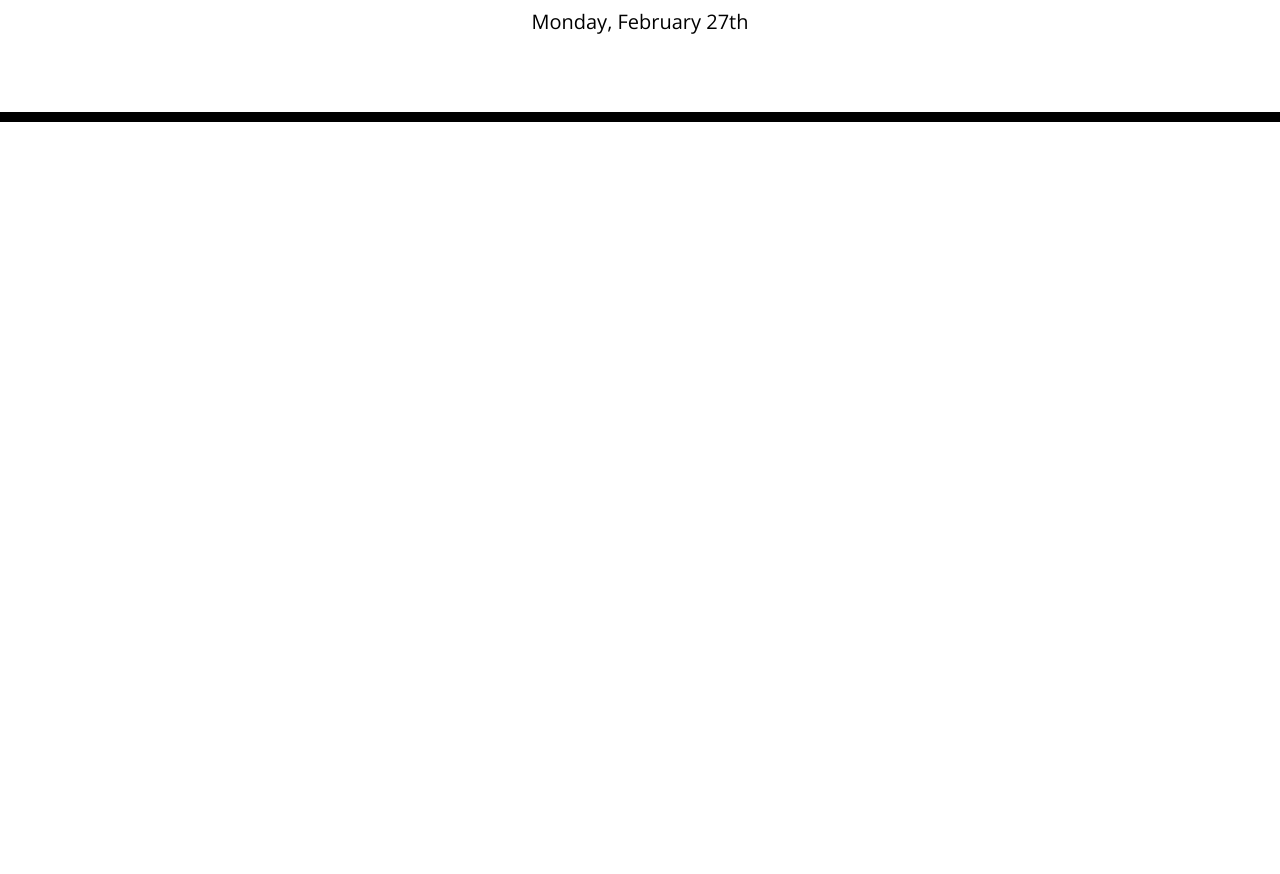
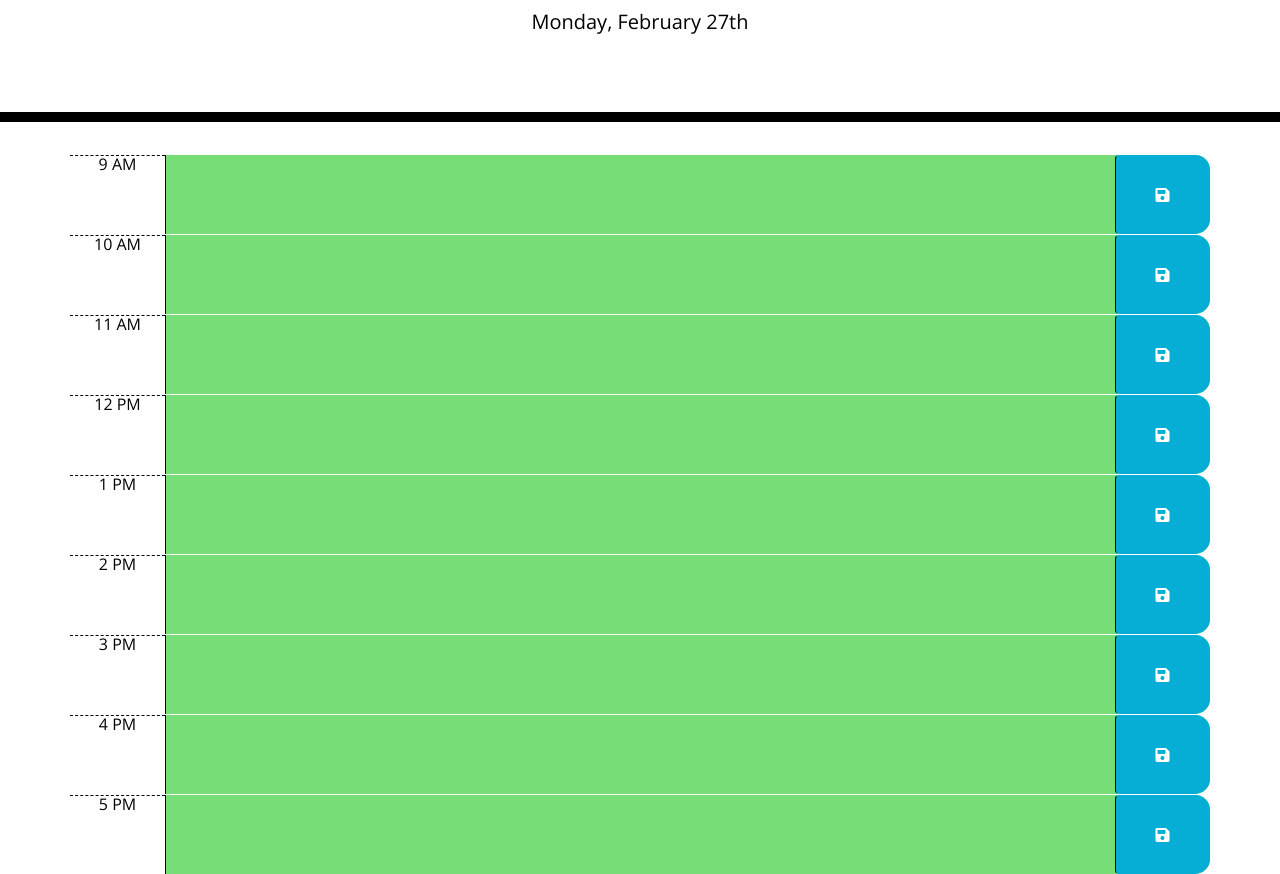
Before and after one commit to hayni100/Work-Day-Scheduler, a plain HTML site: page index.html in a window 1280 px wide. Shown: the part 182-1056 px from the top of the page. Before the commit the page ends 800 px from the top, so only its background shows below. Drawn offline with nearby package versions, Linux system fonts and the light colour scheme.

Commit message:
added time blocks and color changing feature

```diff
--- a/assets/js/script.js
+++ b/assets/js/script.js
@@ -1,7 +1,39 @@
 // var currentDay = document.querySelector("#currentDay");
-var currentDay = $('#currentDay');
 
-  var today = moment();
-currentDay.text(today.format('dddd, MMMM Do'));
+const store = window.localStorage;
+const today = moment();
 
-console.log("hello")
+var currentDay = $("#currentDay");
+
+currentDay.text(today.format("dddd, MMMM Do"));
+
+// function that will update block color depending on the current hour//
+function trackTime() {
+  var currentTime = moment().hour();
+// getting elements with class name time-block
+  $(".time-block").each(function () {
+
+//getting id name from each element and turing it into an integer//
+    var scheduleTime = parseInt($(this).attr("id"));
+
+//changing block color by removing and adding class name//
+    if (scheduleTime < currentTime) {
+      $(this).removeClass("future");
+      $(this).removeClass("present");
+      $(this).addClass("past");
+    }
+    if (scheduleTime === currentTime) {
+      $(this).removeClass("past");
+      $(this).removeClass("future");
+      $(this).addClass("present");
+    }
+    if (scheduleTime > currentTime) {
+    $(this).removeClass("present");
+    $(this).removeClass("past");
+    $(this).addClass("future");
+    }
+  });
+
+}
+
+trackTime();
--- a/index.html
+++ b/index.html
@@ -1,23 +1,14 @@
 <!DOCTYPE html>
 <html lang="en">
+
 <head>
   <meta charset="UTF-8" />
   <meta name="viewport" content="width=device-width, initial-scale=1.0" />
   <meta http-equiv="X-UA-Compatible" content="ie=edge" />
-    <link
-      rel="stylesheet"
-      href="https://stackpath.bootstrapcdn.com/bootstrap/4.3.1/css/bootstrap.min.css"
-    />
-    <link
-      rel="stylesheet"
-      href="https://use.fontawesome.com/releases/v5.8.1/css/all.css"
-      integrity="sha384-50oBUHEmvpQ+1lW4y57PTFmhCaXp0ML5d60M1M7uH2+nqUivzIebhndOJK28anvf"
-      crossorigin="anonymous"
-    />
-    <link
-      href="https://fonts.googleapis.com/css?family=Open+Sans&display=swap"
-      rel="stylesheet"
-    />
+  <link rel="stylesheet" href="https://stackpath.bootstrapcdn.com/bootstrap/4.3.1/css/bootstrap.min.css" />
+  <link rel="stylesheet" href="https://use.fontawesome.com/releases/v5.8.1/css/all.css"
+    integrity="sha384-50oBUHEmvpQ+1lW4y57PTFmhCaXp0ML5d60M1M7uH2+nqUivzIebhndOJK28anvf" crossorigin="anonymous" />
+  <link href="https://fonts.googleapis.com/css?family=Open+Sans&display=swap" rel="stylesheet" />
   <link rel="stylesheet" href="./assets/css/style.css" />
 
   <title>Work Day Scheduler</title>
@@ -29,13 +20,80 @@
     <p class="lead">A simple calendar app for scheduling your work day</p>
     <p id="currentDay" class="lead"></p>
   </header>
+
   <div class="container">
+    <!-- Timeblock goes here  -->
 
-      <!-- Timeblocks go here -->
+    <div id="9" class="row time-block">
+      <div class="col-md-1 hour">9 AM</div>
+      <textarea class="col-md-10 description">
+      </textarea>
+      <button class="btn saveBtn col-md-1"><i class="fas fa-save"></i></button>
+    </div>
+
+
+    <div id="10" class="row time-block">
+      <div class="col-md-1 hour">10 AM</div>
+      <textarea class="col-md-10 description">
+    </textarea>
+      <button class="btn saveBtn col-md-1"><i class="fas fa-save"></i></button>
+    </div>
+
+    <div id="11" class="row time-block">
+      <div class="col-md-1 hour">11 AM</div>
+      <textarea class="col-md-10 description">
+    </textarea>
+      <button class="btn saveBtn col-md-1"><i class="fas fa-save"></i></button>
+    </div>
+
+    <div id="12" class="row time-block">
+      <div class="col-md-1 hour">12 PM</div>
+      <textarea class="col-md-10 description">
+    </textarea>
+      <button class="btn saveBtn col-md-1"><i class="fas fa-save"></i></button>
+    </div>
+
+    <div id="13" class="row time-block">
+      <div class="col-md-1 hour">1 PM</div>
+      <textarea class="col-md-10 description">
+    </textarea>
+      <button class="btn saveBtn col-md-1"><i class="fas fa-save"></i></button>
+    </div>
+
+    <div id="14" class="row time-block">
+      <div class="col-md-1 hour">2 PM</div>
+      <textarea class="col-md-10 description">
+    </textarea>
+      <button class="btn saveBtn col-md-1"><i class="fas fa-save"></i></button>
+    </div>
+
+    <div id="15" class="row time-block">
+      <div class="col-md-1 hour">3 PM</div>
+      <textarea class="col-md-10 description">
+    </textarea>
+      <button class="btn saveBtn col-md-1"><i class="fas fa-save"></i></button>
+    </div>
+
+    <div id="16" class="row time-block">
+      <div class="col-md-1 hour">4 PM</div>
+      <textarea class="col-md-10 description">
+    </textarea>
+      <button class="btn saveBtn col-md-1"><i class="fas fa-save"></i></button>
+    </div>
+
+    <div id="17" class="row time-block">
+      <div class="col-md-1 hour">5 PM</div>
+      <textarea class="col-md-10 description">
+    </textarea>
+      <button class="btn saveBtn col-md-1"><i class="fas fa-save"></i></button>
+    </div>
+
 
   </div>
+
   <script src="https://code.jquery.com/jquery-3.5.1.min.js"></script>
   <script src="https://cdnjs.cloudflare.com/ajax/libs/moment.js/2.27.0/moment.min.js"></script>
   <script src="./assets/js/script.js"></script>
 </body>
+
 </html>
```
Lines whose indentation alone changed are shown as unchanged.
